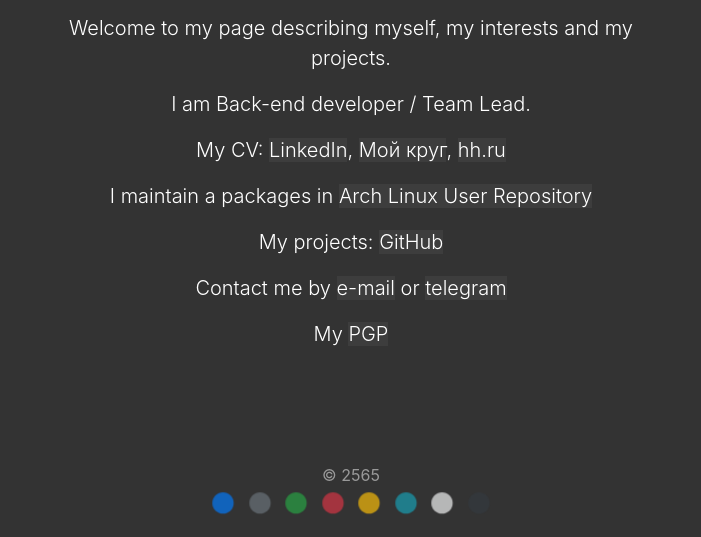
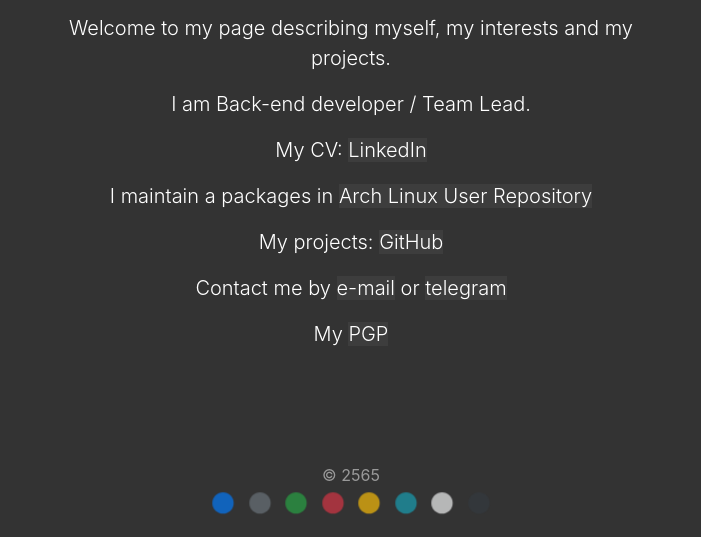
Before and after one commit to llybin/devtrue.net, a plain HTML site: page index.html in a window 1280 px wide. Shown: the part 263-800 px from the top of the page, without its empty margins (289-990 px from the left). Drawn offline with nearby package versions, Linux system fonts and the light colour scheme.

Commit message:
Goodbye America ooo

```diff
--- a/index.html
+++ b/index.html
@@ -32,9 +32,7 @@
     <p class="lead">Welcome to my page describing myself, my interests and my projects.</p>
     <p class="lead">I am Back-end developer / Team Lead.</p>
     <p class="lead">My CV:
-      <a href="https://www.linkedin.com/in/lev-lybin" target="_blank">LinkedIn</a>,
-      <a href="https://moikrug.ru/llybin" target="_blank">Мой круг</a>,
-      <a href="https://hh.ru/resume/e35a9146ff077271be0039ed1f396948526b78" target="_blank">hh.ru</a>
+      <a href="https://www.linkedin.com/in/lev-lybin" target="_blank">LinkedIn</a>
     </p>
     <p class="lead">I maintain a packages in
       <a href="https://aur.archlinux.org/packages/?SeB=m&K=lybin" target="_blank">Arch Linux User Repository</a>
```
